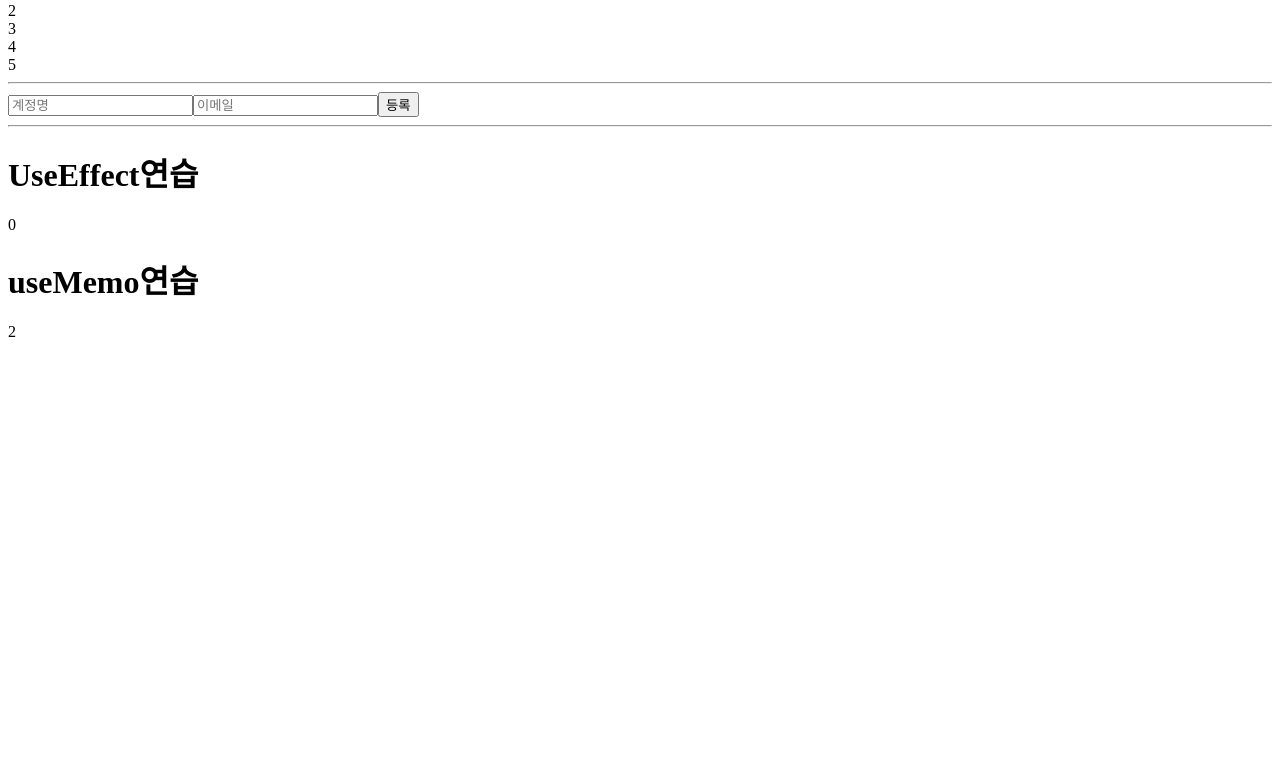
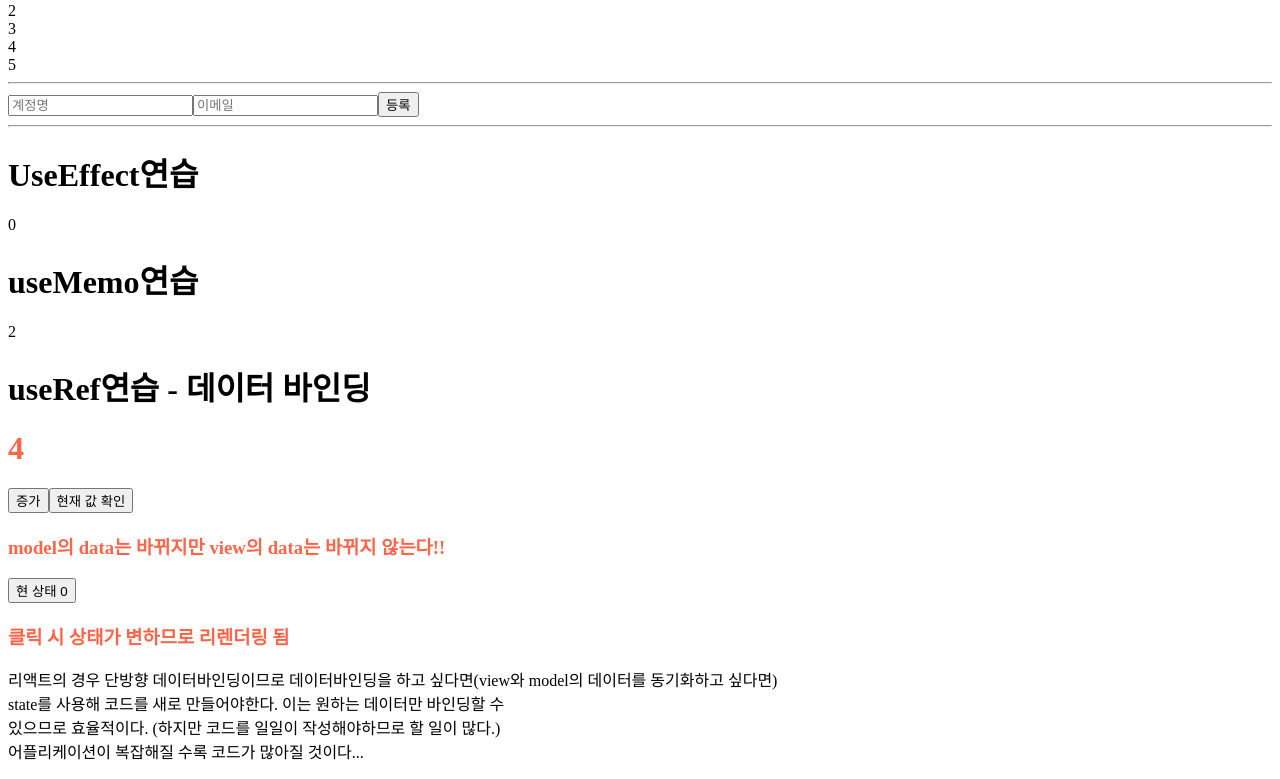
Before and after one commit to umcondo/MAPO_html-css, a React (Create React App) app in the folder reactcra/: page / in a window 1280 px wide. Shown: the part 420-1199 px from the top of the page. Before the commit the page ends 800 px from the top, so only its background shows below. Built offline with nearby package versions, Linux system fonts and the light colour scheme.

Commit message:
react databinding

```diff
--- a/reactcra/src/App.js
+++ b/reactcra/src/App.js
@@ -7,6 +7,7 @@ import UserList from "./components/User";
 import CreateUser from "./components/CreateUser";
 import UseEffect from "./components/UseEffect";
 import useInputs from "./components/UseInputs";
+import DataBinding from "./DataBinding";
 
 const countActiveUser = (users) => {
   console.log("활성 사용자를 세는중 ...");
@@ -74,6 +75,7 @@ function App() {
   }, []);
 
   const count = useMemo(() => countActiveUser(users), [users]);
+
   return (
     <div className="App">
       <UseState />
@@ -93,6 +95,8 @@ function App() {
       <UseEffect />
       <h1>useMemo연습</h1>
       <div>{count}</div>
+      <h1>useRef연습 - 데이터 바인딩</h1>
+      <DataBinding />
     </div>
   );
 }
--- /dev/null
+++ b/reactcra/src/DataBinding.jsx
@@ -0,0 +1,46 @@
+import { useCallback, useRef, useState } from "react";
+
+const DataBinding = () => {
+  const count = useRef(4);
+
+  const onIncrease = () => {
+    count.current++;
+  };
+
+  const alertCount = () => {
+    alert("현재 Count값은 " + count.current + "입니다");
+  };
+
+  const [currentCount, setCurrentCount] = useState(0);
+
+  const onClick = () => {
+    setCurrentCount(count.current);
+  };
+
+  return (
+    <div>
+      <h1 style={{ color: "tomato" }}>{count.current}</h1>
+      <button onClick={onIncrease}>증가</button>
+      <button onClick={alertCount}>현재 값 확인</button>
+      <h3 style={{ color: "tomato" }}>
+        model의 data는 바뀌지만 view의 data는 바뀌지 않는다!!
+      </h3>
+
+      <button onClick={onClick}>현 상태 {currentCount}</button>
+      <h3 style={{ color: "tomato" }}>클릭 시 상태가 변하므로 리렌더링 됨</h3>
+
+      <p>
+        리액트의 경우 단방향 데이터바인딩이므로 데이터바인딩을 하고
+        싶다면(view와 model의 데이터를 동기화하고 싶다면)
+        <br />
+        state를 사용해 코드를 새로 만들어야한다. 이는 원하는 데이터만 바인딩할
+        수<br />
+        있으므로 효율적이다. (하지만 코드를 일일이 작성해야하므로 할 일이 많다.)
+        <br />
+        어플리케이션이 복잡해질 수록 코드가 많아질 것이다...
+      </p>
+    </div>
+  );
+};
+
+export default DataBinding;
```
